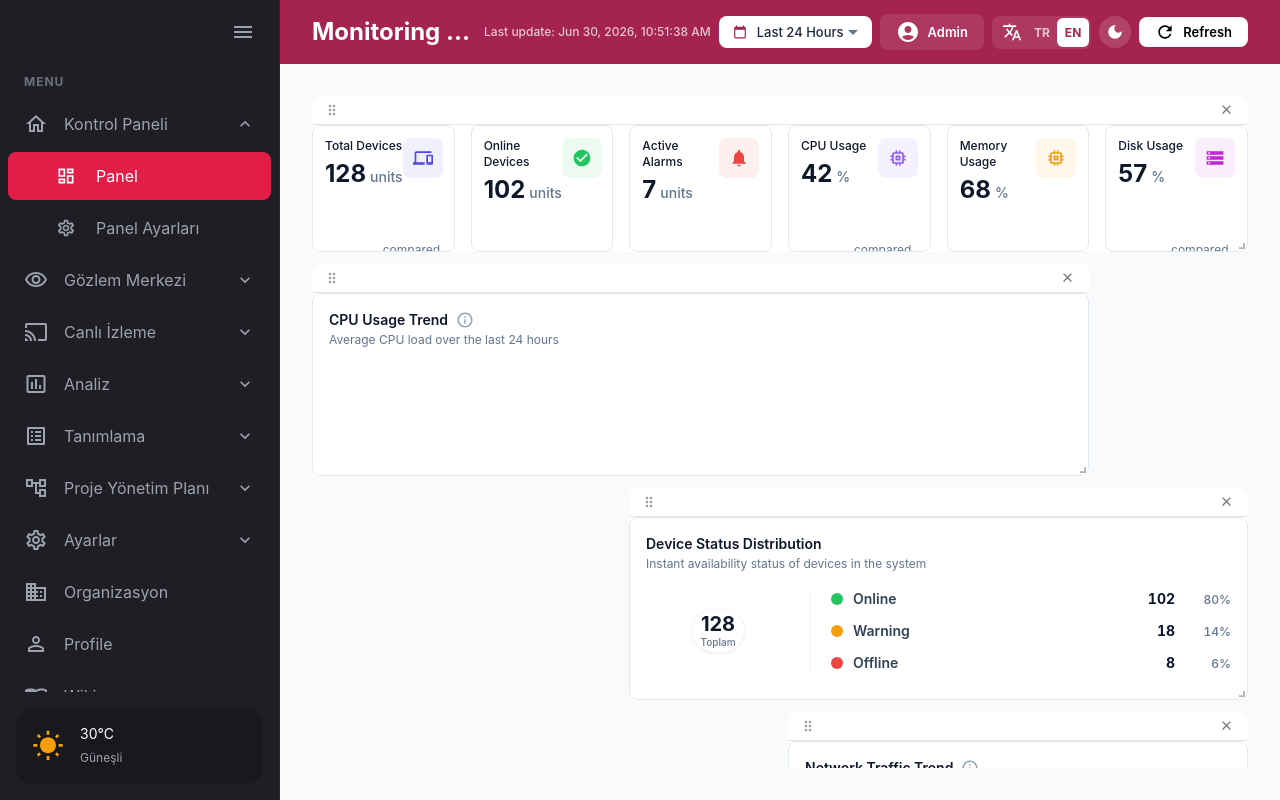
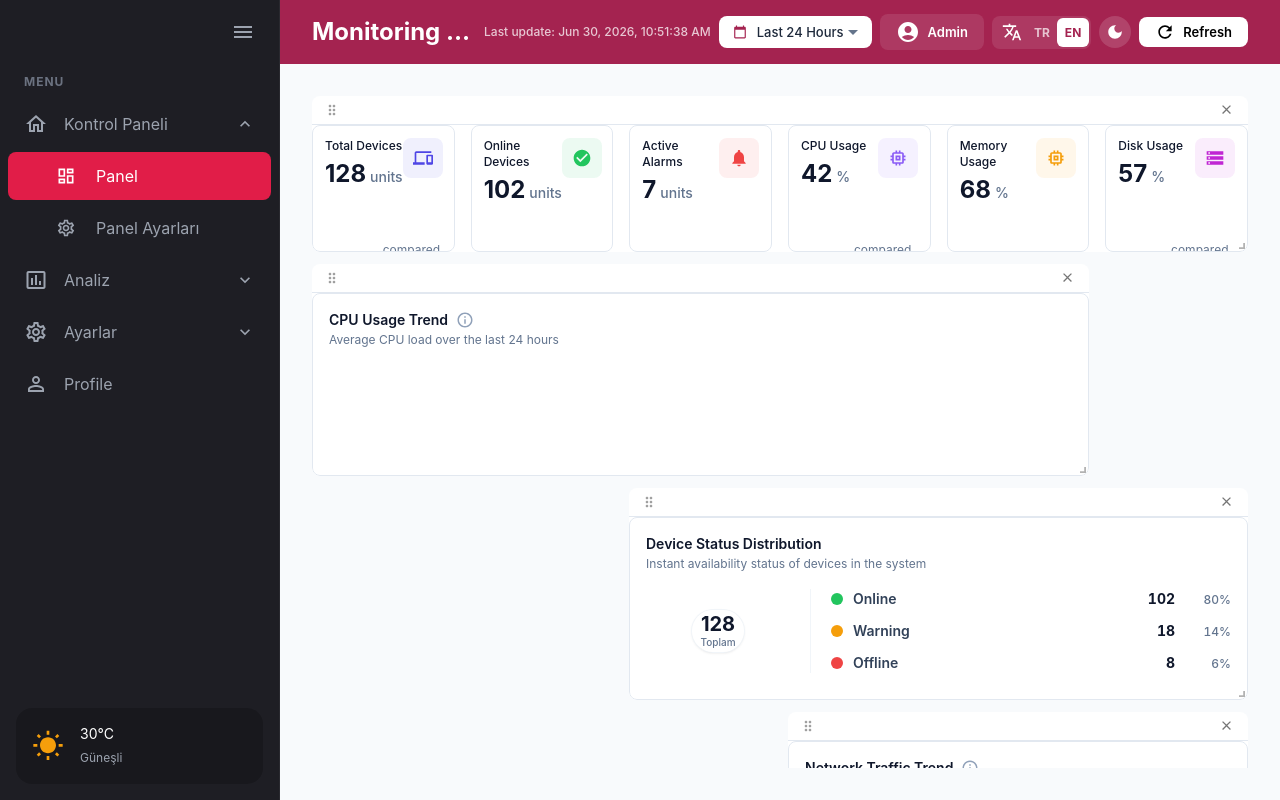
Before and after one commit to aycacerence/Monitoring-dashboard, a React (Vite) app: page / in a window 1280 px wide. Built offline with nearby package versions, Linux system fonts and the light colour scheme.

Commit message:
fix:ana menüde içerik değişikliği yapıldı.

```diff
--- a/src/components/layout/MainSidebar/MainSidebar.jsx
+++ b/src/components/layout/MainSidebar/MainSidebar.jsx
@@ -18,21 +18,10 @@ import MenuIcon from '@mui/icons-material/Menu';
 import HomeOutlinedIcon from '@mui/icons-material/HomeOutlined';
 import DashboardOutlinedIcon from '@mui/icons-material/DashboardOutlined';
 import SettingsOutlinedIcon from '@mui/icons-material/SettingsOutlined';
-import VisibilityOutlinedIcon from '@mui/icons-material/VisibilityOutlined';
-import DataUsageOutlinedIcon from '@mui/icons-material/DataUsageOutlined';
-import AssessmentOutlinedIcon from '@mui/icons-material/AssessmentOutlined';
-import NotificationsActiveOutlinedIcon from '@mui/icons-material/NotificationsActiveOutlined';
-import TimelineOutlinedIcon from '@mui/icons-material/TimelineOutlined';
-import TrendingUpOutlinedIcon from '@mui/icons-material/TrendingUpOutlined';
-import CastOutlinedIcon from '@mui/icons-material/CastOutlined';
 import InsertChartOutlinedIcon from '@mui/icons-material/InsertChartOutlined';
-import ListAltOutlinedIcon from '@mui/icons-material/ListAltOutlined';
-import AccountTreeOutlinedIcon from '@mui/icons-material/AccountTreeOutlined';
 import NatureOutlinedIcon from '@mui/icons-material/NatureOutlined';
 import InvertColorsOutlinedIcon from '@mui/icons-material/InvertColorsOutlined';
-import BusinessOutlinedIcon from '@mui/icons-material/BusinessOutlined';
 import PersonOutlineOutlinedIcon from '@mui/icons-material/PersonOutlineOutlined';
-import MenuBookOutlinedIcon from '@mui/icons-material/MenuBookOutlined';
 import ExpandLess from '@mui/icons-material/ExpandLess';
 import ExpandMore from '@mui/icons-material/ExpandMore';
 import WbSunnyIcon from '@mui/icons-material/WbSunny';
@@ -47,7 +36,6 @@ function MainSidebar({ onOpenWidgetSidebar, onCloseWidgetSidebar }) {
 
   const [openAccordion, setOpenAccordion] = useState({
     kontrolPaneli: true,
-    gozlemMerkezi: false,
   });
 
   // On mobile, default to collapsed
@@ -185,56 +173,16 @@ function MainSidebar({ onOpenWidgetSidebar, onCloseWidgetSidebar }) {
             </Collapse>
           )}
 
-          {/* Gözlem Merkezi */}
-          <ListItemButton onClick={() => toggleAccordion('gozlemMerkezi')} sx={navItemStyle}>
-            <ListItemIcon sx={navIconStyle}>
-              <VisibilityOutlinedIcon />
-            </ListItemIcon>
-            {!isCollapsed && <ListItemText primary="Gözlem Merkezi" primaryTypographyProps={{ fontSize: '0.875rem' }} />}
-            {!isCollapsed && (openAccordion.gozlemMerkezi ? <ExpandLess fontSize="small" /> : <ExpandMore fontSize="small" />)}
-          </ListItemButton>
-          {!isCollapsed && (
-            <Collapse in={openAccordion.gozlemMerkezi} timeout="auto" unmountOnExit>
-              <List component="div" disablePadding>
-                <ListItemButton sx={subItemStyle}>
-                  <ListItemIcon sx={navIconStyle}><DataUsageOutlinedIcon fontSize="small" /></ListItemIcon>
-                  <ListItemText primary="Veri Paneli" primaryTypographyProps={{ fontSize: '0.875rem' }} />
-                </ListItemButton>
-                <ListItemButton sx={subItemStyle}>
-                  <ListItemIcon sx={navIconStyle}><AssessmentOutlinedIcon fontSize="small" /></ListItemIcon>
-                  <ListItemText primary="Enerji Raporu" primaryTypographyProps={{ fontSize: '0.875rem' }} />
-                </ListItemButton>
-                <ListItemButton sx={subItemStyle}>
-                  <ListItemIcon sx={navIconStyle}><NotificationsActiveOutlinedIcon fontSize="small" /></ListItemIcon>
-                  <ListItemText primary="Alarm Monitoring" primaryTypographyProps={{ fontSize: '0.875rem' }} />
-                </ListItemButton>
-                <ListItemButton sx={subItemStyle}>
-                  <ListItemIcon sx={navIconStyle}><TimelineOutlinedIcon fontSize="small" /></ListItemIcon>
-                  <ListItemText primary="Cihaz Sağlığı Gantt" primaryTypographyProps={{ fontSize: '0.875rem' }} />
-                </ListItemButton>
-                <ListItemButton sx={subItemStyle}>
-                  <ListItemIcon sx={navIconStyle}><TrendingUpOutlinedIcon fontSize="small" /></ListItemIcon>
-                  <ListItemText primary="KPI İzleme" primaryTypographyProps={{ fontSize: '0.875rem' }} />
-                </ListItemButton>
-              </List>
-            </Collapse>
-          )}
-
           {/* Standalone Items */}
           {[
-            { text: 'Canlı İzleme', icon: <CastOutlinedIcon /> },
             { text: 'Analiz', icon: <InsertChartOutlinedIcon /> },
-            { text: 'Tanımlama', icon: <ListAltOutlinedIcon /> },
-            { text: 'Proje Yönetim Planı', icon: <AccountTreeOutlinedIcon /> },
             { text: 'Ayarlar', icon: <SettingsOutlinedIcon /> },
-            { text: 'Organizasyon', icon: <BusinessOutlinedIcon /> },
             { text: 'Profile', icon: <PersonOutlineOutlinedIcon /> },
-            { text: 'Wiki', icon: <MenuBookOutlinedIcon /> },
           ].map((item, idx) => (
             <ListItemButton key={idx} sx={navItemStyle}>
               <ListItemIcon sx={navIconStyle}>{item.icon}</ListItemIcon>
               {!isCollapsed && <ListItemText primary={item.text} primaryTypographyProps={{ fontSize: '0.875rem' }} />}
-              {!isCollapsed && ['Canlı İzleme', 'Analiz', 'Tanımlama', 'Proje Yönetim Planı', 'Ayarlar'].includes(item.text) && (
+              {!isCollapsed && ['Analiz', 'Ayarlar'].includes(item.text) && (
                 <ExpandMore fontSize="small" />
               )}
             </ListItemButton>
```
